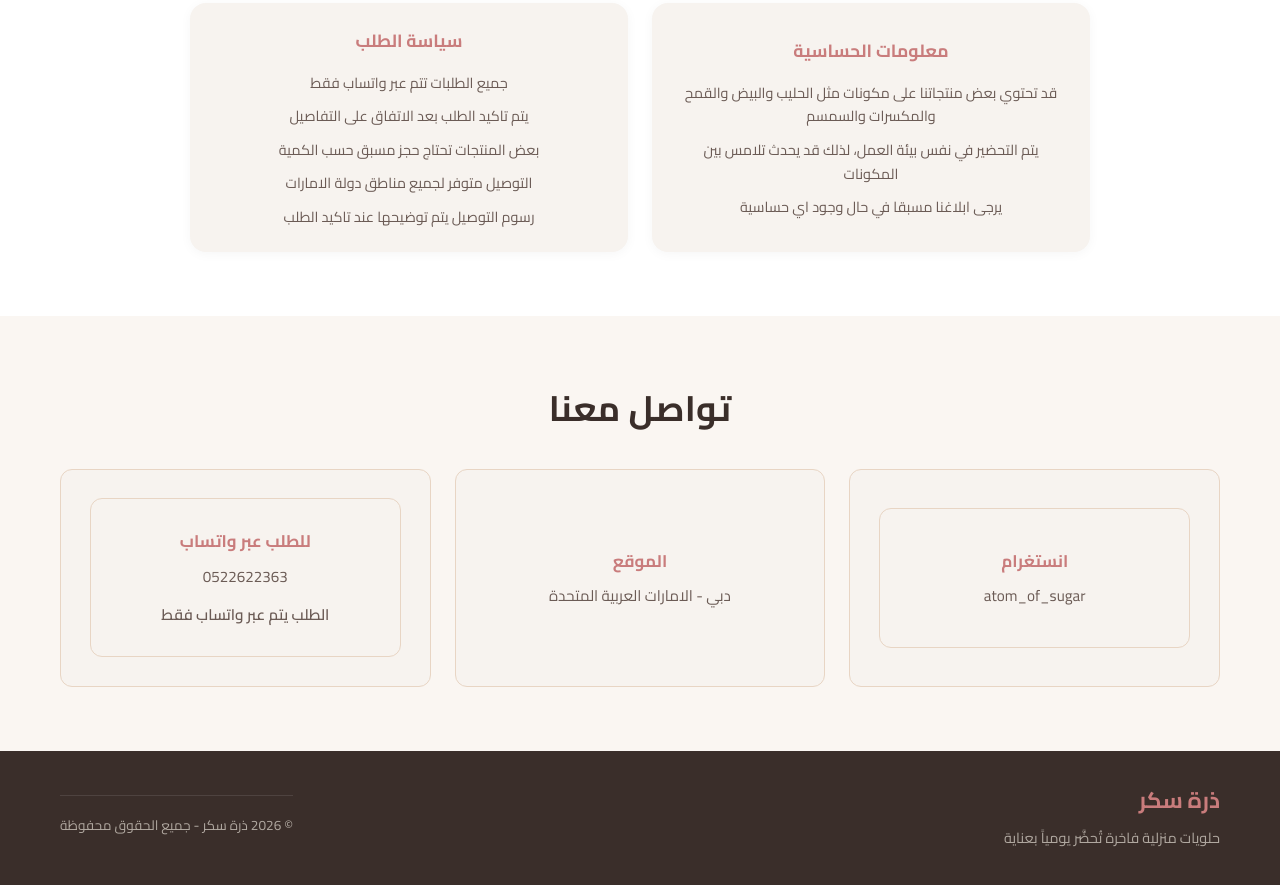
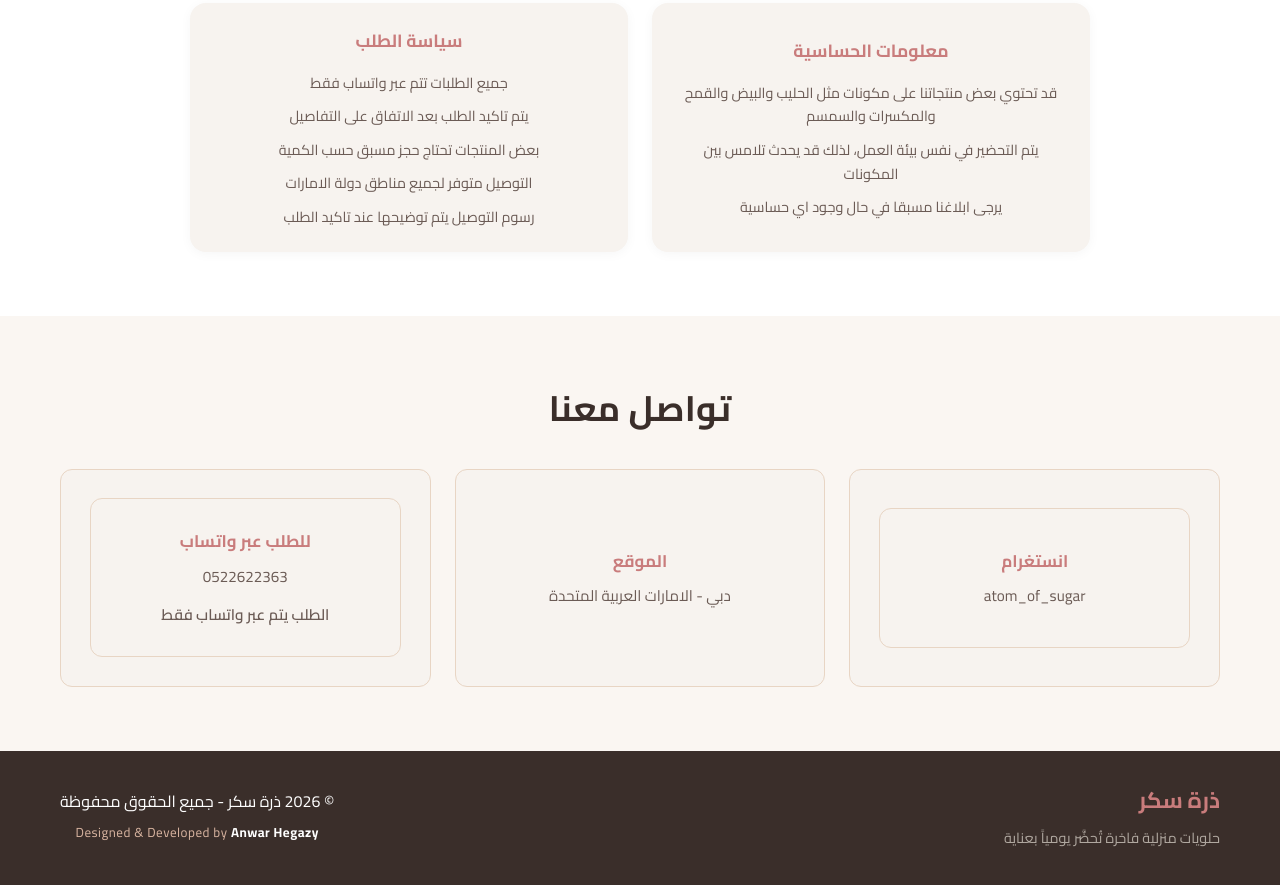
Before and after one commit to anwarmhejazy-afk/atom-of-sugar-website, a website: page index.html in a window 1280 px wide. Shown: the part 3991-4876 px from the top of the page. Drawn offline with Linux system fonts and the light colour scheme.

Commit message:
Move developer credit below copyright

```diff
--- a/index.html
+++ b/index.html
@@ -312,9 +312,17 @@
                     <p id="footer-brand-text">حلويات منزلية فاخرة تُحضَّر يومياً بعناية</p>
                 </div>
 
-            <div class="footer-bottom">
-                <p id="footer-copy">© 2026 ذرة سكر - جميع الحقوق محفوظة</p>
-            </div>
+<div class="footer-copy-group">
+  <p>© 2026 ذرة سكر - جميع الحقوق محفوظة</p>
+
+  <p class="developer-credit">
+    Designed & Developed by
+    <a href="https://anwarhegazy-porfolio.vercel.app"
+       target="_blank">
+       Anwar Hegazy
+    </a>
+  </p>
+</div>
         </div>
     </footer>
 
--- a/styles.css
+++ b/styles.css
@@ -1796,3 +1796,75 @@ body.aos-menu-open .aos-mobile-drawer {
     line-height: 2 !important;
   }
 }
+
+/* DEVELOPER CREDIT */
+.developer-credit {
+  margin-top: 10px;
+  font-size: 0.85rem;
+  color: #d8b4a0;
+  text-align: center;
+  letter-spacing: 0.5px;
+}
+
+.developer-credit strong {
+  color: #ffffff;
+}
+
+@media (max-width: 768px) {
+  .developer-credit {
+    font-size: 0.75rem;
+    line-height: 1.8;
+  }
+}
+
+/* DEVELOPER CREDIT */
+.developer-credit {
+  margin-top: 10px;
+  font-size: 0.85rem;
+  color: #d8b4a0;
+  text-align: center;
+  letter-spacing: 0.5px;
+}
+
+.developer-credit a {
+  color: #ffffff;
+  text-decoration: none;
+  font-weight: 700;
+  transition: 0.3s ease;
+}
+
+.developer-credit a:hover {
+  color: #d8b4a0;
+}
+
+@media (max-width: 768px) {
+  .developer-credit {
+    font-size: 0.75rem;
+    line-height: 1.8;
+  }
+}
+
+/* FOOTER COPY GROUP */
+.footer-copy-group {
+  display: flex;
+  flex-direction: column;
+  align-items: center;
+  gap: 8px;
+}
+
+.developer-credit {
+  margin: 0;
+  font-size: 0.82rem;
+  color: #d8b4a0;
+  text-align: center;
+}
+
+.developer-credit a {
+  color: #ffffff;
+  text-decoration: none;
+  font-weight: 700;
+}
+
+.developer-credit a:hover {
+  color: #d8b4a0;
+}
```
